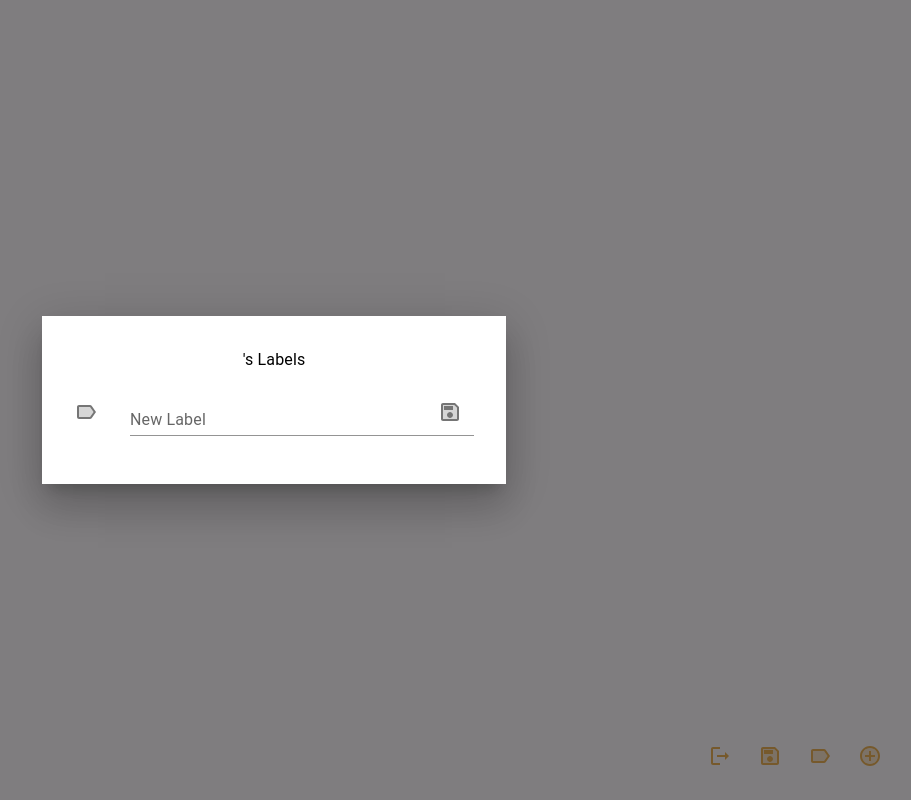
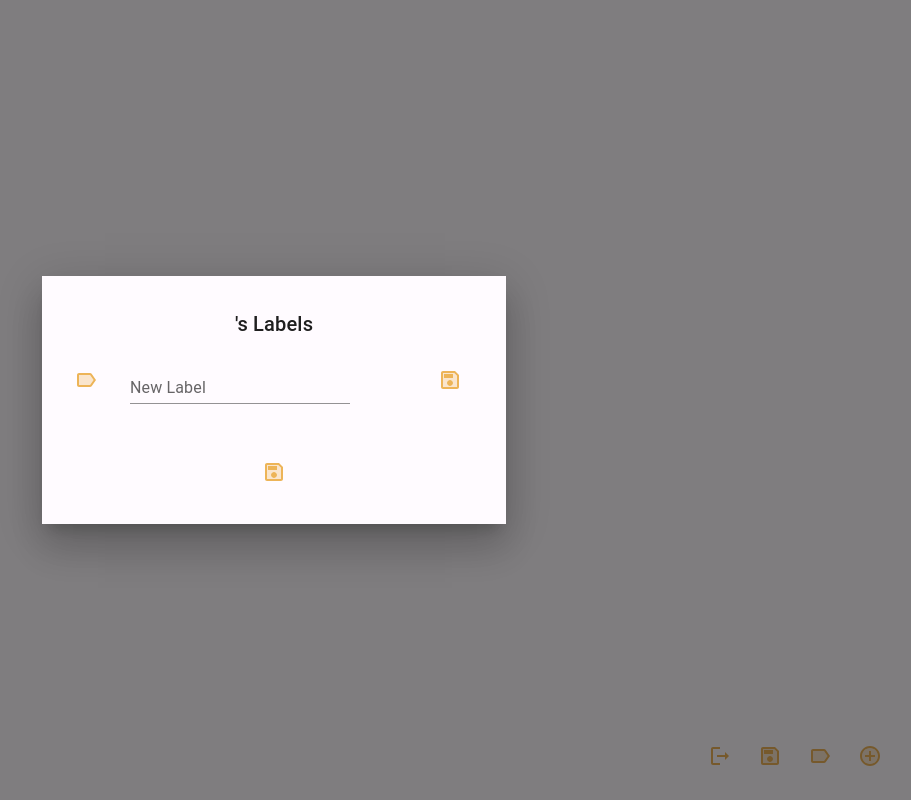
Before and after one commit to DannyDorito/j-e2e-notes, a React (Create React App) app: page /notes in a window 1280 px wide. Both pictures are taken after a click on the button 1186 px from the left and 756 px from the top of the page. Shown: the whole page, without its empty margins (366-1277 px from the left). Built offline with nearby package versions, Linux system fonts and the light colour scheme.

Commit message:
label and colour pallet respecting dark mode

```diff
--- a/src/components/AddLabelModal.tsx
+++ b/src/components/AddLabelModal.tsx
@@ -8,11 +8,13 @@ import {
   ListItemIcon,
   Modal,
   TextField,
+  Tooltip,
   Typography,
 } from '@mui/material';
 import DeleteForeverTwoToneIcon from '@mui/icons-material/DeleteForeverTwoTone';
 import LabelTwoToneIcon from '@mui/icons-material/LabelTwoTone';
 import SaveTwoToneIcon from '@mui/icons-material/SaveTwoTone';
+import { backgroundColour, primary, textColour } from '../helpers/ThemeProvider';
 
 const AddLabelModal = ({ props }: { props: AddLabelModalProps }) => {
   return (
@@ -24,12 +26,12 @@ const AddLabelModal = ({ props }: { props: AddLabelModalProps }) => {
           left: '50%',
           transform: 'translate(-50%, -50%)',
           width: 400,
-          bgcolor: 'background.paper',
+          bgcolor: backgroundColour,
           boxShadow: 24,
           p: 4,
         }}
       >
-        <Typography textAlign='center' variant='body1'>
+        <Typography textAlign='center' variant='h6' sx={{ color: textColour }}>
           {`${props.user.name}'s Labels`}
         </Typography>
         <List>
@@ -42,12 +44,13 @@ const AddLabelModal = ({ props }: { props: AddLabelModalProps }) => {
                   edge='end'
                   aria-label='delete'
                   onClick={() => props.removeLabel(label.id)}
+                  sx={{ color: primary }}
                 >
                   <DeleteForeverTwoToneIcon />
                 </IconButton>
               }
             >
-              <ListItemIcon>
+              <ListItemIcon sx={{ color: primary }}>
                 <LabelTwoToneIcon />
               </ListItemIcon>
               <Typography variant='body1'>{label.name}</Typography>
@@ -58,12 +61,17 @@ const AddLabelModal = ({ props }: { props: AddLabelModalProps }) => {
             key='label-add'
             sx={{ paddingRight: 0, paddingLeft: 0 }}
             secondaryAction={
-              <IconButton edge='end' aria-label='delete' onClick={props.addLabel}>
+              <IconButton
+                edge='end'
+                aria-label='delete'
+                onClick={props.addLabel}
+                sx={{ color: primary }}
+              >
                 <SaveTwoToneIcon />
               </IconButton>
             }
           >
-            <ListItemIcon>
+            <ListItemIcon sx={{ color: primary }}>
               <LabelTwoToneIcon />
             </ListItemIcon>
             <TextField
@@ -71,12 +79,27 @@ const AddLabelModal = ({ props }: { props: AddLabelModalProps }) => {
               value={props.newLabelName}
               onChange={(e) => props.setNewLabelName(e.target.value)}
               variant='standard'
-              sx={{ width: '100%' }}
+              sx={{ input: { color: textColour } }}
               error={props.newLabelNameError.length !== 0}
               helperText={props.newLabelNameError}
             />
           </ListItem>
         </List>
+        <Box
+          sx={{
+            display: 'flex',
+            textAlign: 'center',
+            justifyContent: 'center',
+            alignItems: 'center',
+            marginTop: '32px',
+          }}
+        >
+          <Tooltip title='Save'>
+            <IconButton aria-label='Save' onClick={props.closeLabelModal}>
+              <SaveTwoToneIcon sx={{ color: primary }} />
+            </IconButton>
+          </Tooltip>
+        </Box>
       </Box>
     </Modal>
   );
--- a/src/components/AddNoteLabelModal.tsx
+++ b/src/components/AddNoteLabelModal.tsx
@@ -1,21 +1,16 @@
+import { backgroundColour, primary, textColour } from '../helpers/ThemeProvider';
 import { AddNoteLabelModalProps } from '../props/AddNotelLabelModalProps';
 import {
   Box,
   Checkbox,
-  // Divider,
   FormControlLabel,
   FormGroup,
-  // IconButton,
-  // List,
-  // ListItem,
-  // ListItemIcon,
+  IconButton,
   Modal,
-  // TextField,
+  Tooltip,
   Typography,
 } from '@mui/material';
-// import DeleteForeverTwoToneIcon from '@mui/icons-material/DeleteForeverTwoTone';
-// import LabelTwoToneIcon from '@mui/icons-material/LabelTwoTone';
-// import SaveTwoToneIcon from '@mui/icons-material/SaveTwoTone';
+import SaveTwoToneIcon from '@mui/icons-material/SaveTwoTone';
 
 const AddNoteLabelModal = ({ props }: { props: AddNoteLabelModalProps }) => {
   const selected = (id: string): boolean => {
@@ -43,12 +38,12 @@ const AddNoteLabelModal = ({ props }: { props: AddNoteLabelModalProps }) => {
           left: '50%',
           transform: 'translate(-50%, -50%)',
           width: 400,
-          bgcolor: 'background.paper',
+          bgcolor: backgroundColour,
           boxShadow: 24,
           p: 4,
         }}
       >
-        <Typography textAlign='center' variant='body1'>
+        <Typography textAlign='center' variant='h6' sx={{ color: textColour }}>
           {`${props.user.name}'s Labels`}
         </Typography>
         <FormGroup>
@@ -57,14 +52,31 @@ const AddNoteLabelModal = ({ props }: { props: AddNoteLabelModalProps }) => {
               key={`label-${availableLabel.id}`}
               control={
                 <Checkbox
+                  sx={{ color: primary }}
                   checked={selected(availableLabel.id)}
                   onChange={(event) => onChange(event, availableLabel.id)}
                 />
               }
+              sx={{ color: textColour }}
               label={availableLabel.name}
             />
           ))}
         </FormGroup>
+        <Box
+          sx={{
+            display: 'flex',
+            textAlign: 'center',
+            justifyContent: 'center',
+            alignItems: 'center',
+            marginTop: '32px',
+          }}
+        >
+          <Tooltip title='Save'>
+            <IconButton aria-label='Save' onClick={props.closeAddNoteLabelModal}>
+              <SaveTwoToneIcon sx={{ color: primary }} />
+            </IconButton>
+          </Tooltip>
+        </Box>
       </Box>
     </Modal>
   );
--- a/src/components/ColourPalletModal.tsx
+++ b/src/components/ColourPalletModal.tsx
@@ -1,7 +1,7 @@
 import { ColourList } from '../helpers/RandomColour';
 import { ColourPalletProps } from '../props/ColourPalletProps';
 import { useState } from 'react';
-import { black, error } from '../helpers/ThemeProvider';
+import { backgroundColour, error, primary, textColour } from '../helpers/ThemeProvider';
 import { HexColorPicker as HexColourPicker } from 'react-colorful';
 import {
   Box,
@@ -44,11 +44,14 @@ const ColourPalletModal = ({ props }: { props: ColourPalletProps }) => {
             left: '50%',
             transform: 'translate(-50%, -50%)',
             width: 400,
-            bgcolor: 'background.paper',
+            bgcolor: backgroundColour,
             boxShadow: 24,
             p: 4,
           }}
         >
+          <Typography textAlign='center' variant='h6' sx={{ color: textColour }}>
+            Note Colours
+          </Typography>
           <Box
             sx={{
               display: 'flex',
@@ -94,7 +97,7 @@ const ColourPalletModal = ({ props }: { props: ColourPalletProps }) => {
                   width: 30,
                   backgroundColor: props.currentColour.isCustom
                     ? props.currentColour.primary
-                    : black,
+                    : backgroundColour,
                   border: 2.25,
                   borderColor: props.currentColour.isCustom ? error : props.currentColour.accent,
                   borderRadius: 1,
@@ -108,7 +111,7 @@ const ColourPalletModal = ({ props }: { props: ColourPalletProps }) => {
               <Box>
                 <Divider sx={{ marginBottom: '12px', marginTop: '12px' }}></Divider>
                 <Box sx={{ display: 'flex', alignItems: 'center', justifyContent: 'center' }}>
-                  <Typography variant='body1' width='50%'>
+                  <Typography variant='body1' width='50%' sx={{ color: textColour }}>
                     Primary Colour
                   </Typography>
                   <Box>
@@ -131,7 +134,7 @@ const ColourPalletModal = ({ props }: { props: ColourPalletProps }) => {
                 </Box>
                 <Divider sx={{ marginBottom: '12px', marginTop: '12px' }}></Divider>
                 <Box sx={{ display: 'flex', alignItems: 'center', justifyContent: 'center' }}>
-                  <Typography variant='body1' width='50%'>
+                  <Typography variant='body1' width='50%' sx={{ color: textColour }}>
                     Secondary Colour
                   </Typography>
                   <Box>
@@ -154,7 +157,7 @@ const ColourPalletModal = ({ props }: { props: ColourPalletProps }) => {
                 </Box>
                 <Divider sx={{ marginBottom: '12px', marginTop: '12px' }}></Divider>
                 <Box sx={{ display: 'flex', alignItems: 'center', justifyContent: 'center' }}>
-                  <Typography variant='body1' width='50%'>
+                  <Typography variant='body1' width='50%' sx={{ color: textColour }}>
                     Accent Colour
                   </Typography>
                   <Box>
@@ -175,17 +178,48 @@ const ColourPalletModal = ({ props }: { props: ColourPalletProps }) => {
                     ></TextField>
                   </Box>
                 </Box>
+                <Box
+                  sx={{
+                    display: 'flex',
+                    textAlign: 'center',
+                    justifyContent: 'center',
+                    alignItems: 'center',
+                    marginTop: '32px',
+                  }}
+                >
                   <Tooltip title='Save Custom Colour'>
                     <IconButton
                       className='draggable-button'
                       onClick={saveCustomColour}
                       sx={{ color: props.currentColour.accent }}
                     >
-                    <SaveTwoToneIcon />
+                      <SaveTwoToneIcon sx={{ color: primary }} />
                     </IconButton>
                   </Tooltip>
                 </Box>
+              </Box>
             </>
+          )}
+          {!showCustomColourEditor && (
+            <Box
+              sx={{
+                display: 'flex',
+                textAlign: 'center',
+                justifyContent: 'center',
+                alignItems: 'center',
+                marginTop: '32px',
+              }}
+            >
+              <Tooltip title='Save'>
+                <IconButton
+                  className='draggable-button'
+                  onClick={() => props.setShowColourPallet(false)}
+                  sx={{ color: props.currentColour.accent }}
+                >
+                  <SaveTwoToneIcon sx={{ color: primary }} />
+                </IconButton>
+              </Tooltip>
+            </Box>
           )}
         </Box>
       </Modal>
--- a/src/pages/NoteMenu.tsx
+++ b/src/pages/NoteMenu.tsx
@@ -8,7 +8,6 @@ import {
   Typography,
   Box,
   IconButton,
-  Button,
   Tooltip,
   Avatar,
 } from '@mui/material';
```
Lines whose indentation alone changed are shown as unchanged.
